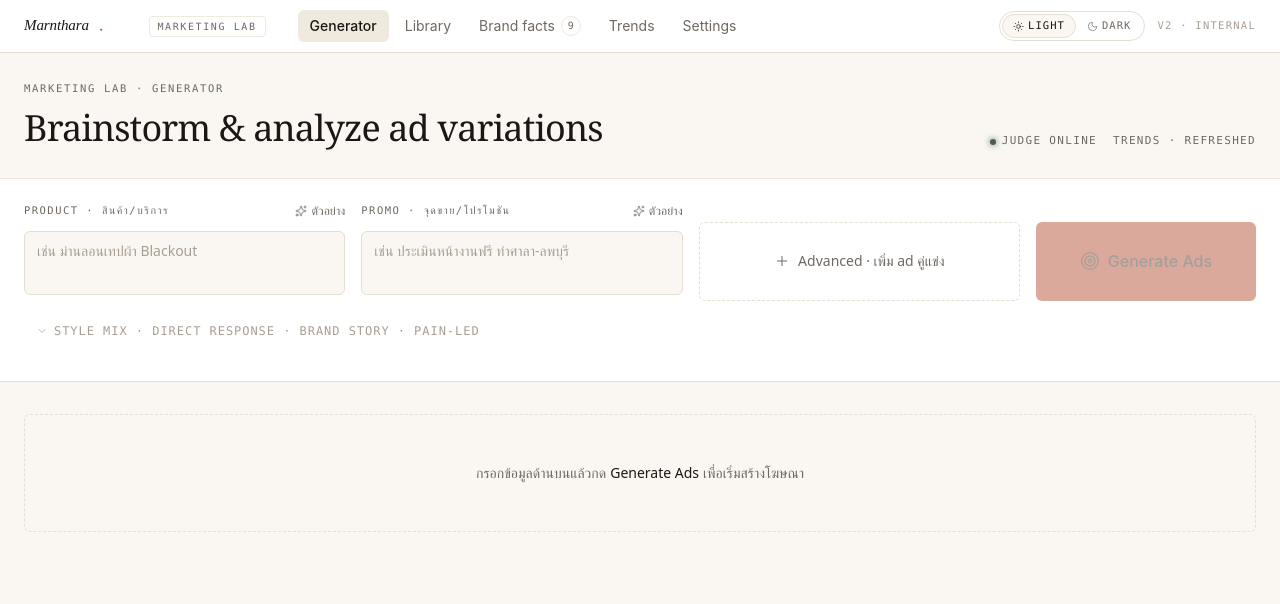
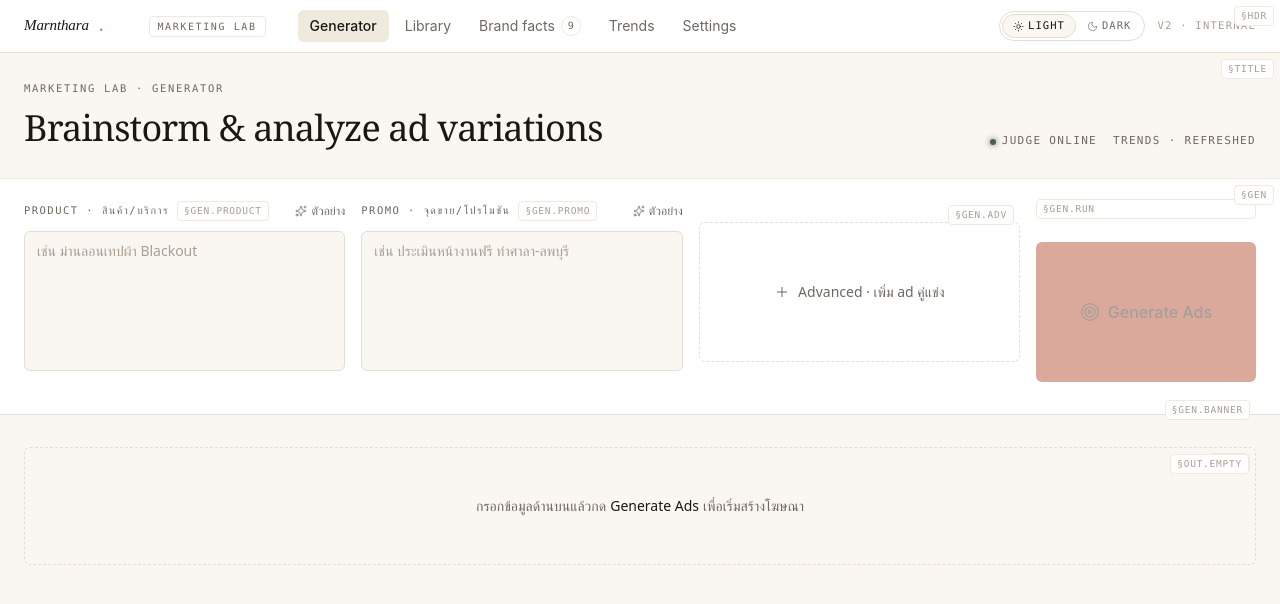
Before and after one commit to cataddcat/mtr-marketing-lab, a React (Vite) app: page / in a window 1280 px wide. Shown: the top 604 px of the page. Built offline with nearby package versions, Linux system fonts and the light colour scheme; a web font is replaced by a local one.

Commit message:
Section-code map

```diff
--- a/src/App.tsx
+++ b/src/App.tsx
@@ -4,7 +4,7 @@ import type { AdIdea, AdEvaluation, VisualPrompt } from './services/marketing-ag
 import type { RewriteState } from './components/PersonaScoreCard';
 import type { PersonaId, ParsedAdIdea } from './lib/schemas';
 import { fetchTrends, type TrendsSnapshot } from './services/trends';
-import { Loader2, Target, ChevronDown, Bookmark, MessageSquareQuote } from 'lucide-react';
+import { Loader2, Target, Bookmark, MessageSquareQuote } from 'lucide-react';
 import { InlineError } from './components/InlineError';
 import { useToast } from './components/toast-context';
 import { CompetitorInput } from './components/CompetitorInput';
@@ -14,6 +14,7 @@ import { isPerformanceEmpty, type PerformanceMetrics } from './lib/performance';
 import { BrandFactsView } from './components/BrandFactsView';
 import { BrandFactsBanner } from './components/BrandFactsBanner';
 import { CustomerQuotesView } from './components/CustomerQuotesView';
+import { SectionTag } from './components/SectionTag';
 import { ExamplePicker } from './components/ExamplePicker';
 import { ThemeToggle } from './components/ThemeToggle';
 import { AdCard } from './components/AdCard';
@@ -494,7 +495,8 @@ ${personaLines}
   return (
     <div className="min-h-screen">
       {/* App header — NOT sticky */}
-      <header className="border-b border-border bg-bg-elevated">
+      <header className="relative border-b border-border bg-bg-elevated" data-dev-code="HDR">
+        <SectionTag code="HDR" floating />
         <div className="max-w-[1440px] mx-auto px-6 h-[52px] flex items-center gap-6">
           <div className="flex items-center gap-3 shrink-0">
             <img src="/wordmark.svg" alt="Marnthara" className="brand-asset h-5 w-auto" />
@@ -574,7 +576,8 @@ ${personaLines}
       </header>
 
       {/* Page title row — NOT sticky */}
-      <section className="border-b border-border-faint">
+      <section className="relative border-b border-border-faint" data-dev-code="TITLE">
+        <SectionTag code="TITLE" floating />
         <div className="max-w-[1440px] mx-auto px-6 py-7 flex items-end justify-between gap-6 flex-wrap">
           <div>
             <div className="font-mono text-[10.5px] tracking-[0.16em] uppercase text-fg-3 mb-2">
@@ -602,14 +605,17 @@ ${personaLines}
       {activeTab === 'generator' && (
       <section
         aria-label="ตัวควบคุมการสร้างโฆษณา"
-        className="border-b border-border bg-bg-elevated"
+        className="relative border-b border-border bg-bg-elevated"
+        data-dev-code="GEN"
       >
+        <SectionTag code="GEN" floating />
         <div className="max-w-[1440px] mx-auto px-6 py-5">
           <div className="grid gap-4 md:grid-cols-[1fr_1fr_1fr_220px] items-stretch">
-            <div>
+            <div className="relative" data-dev-code="GEN.PRODUCT">
               <div className="flex items-center justify-between gap-2 mb-2">
-                <label htmlFor={productId} className="block font-mono text-[10.5px] tracking-[0.14em] uppercase text-fg-3">
+                <label htmlFor={productId} className="block font-mono text-[10.5px] tracking-[0.14em] uppercase text-fg-3 inline-flex items-center gap-2">
                   Product · สินค้า/บริการ
+                  <SectionTag code="GEN.PRODUCT" />
                 </label>
                 <ExamplePicker
                   examples={PRODUCT_EXAMPLES}
@@ -622,16 +628,17 @@ ${personaLines}
                 required
                 value={product}
                 onChange={(e) => setProduct(e.target.value)}
-                rows={2}
+                rows={5}
                 placeholder="เช่น ม่านลอนเทปผ้า Blackout"
                 lang="th"
-                className="w-full min-h-[64px] resize-none rounded-md border border-border bg-bg px-3 py-2 text-sm leading-relaxed text-fg-1 placeholder:text-fg-4 transition-colors hover:border-border-strong focus:border-accent"
+                className="w-full min-h-[140px] resize-none rounded-md border border-border bg-bg px-3 py-2 text-sm leading-relaxed text-fg-1 placeholder:text-fg-4 transition-colors hover:border-border-strong focus:border-accent"
               />
             </div>
-            <div>
+            <div className="relative" data-dev-code="GEN.PROMO">
               <div className="flex items-center justify-between gap-2 mb-2">
-                <label htmlFor={promoId} className="block font-mono text-[10.5px] tracking-[0.14em] uppercase text-fg-3">
+                <label htmlFor={promoId} className="block font-mono text-[10.5px] tracking-[0.14em] uppercase text-fg-3 inline-flex items-center gap-2">
                   Promo · จุดขาย/โปรโมชัน
+                  <SectionTag code="GEN.PROMO" />
                 </label>
                 <ExamplePicker
                   examples={PROMO_EXAMPLES}
@@ -643,21 +650,25 @@ ${personaLines}
                 id={promoId}
                 value={promo}
                 onChange={(e) => setPromo(e.target.value)}
-                rows={2}
+                rows={5}
                 placeholder="เช่น ประเมินหน้างานฟรี ท่าศาลา-ลพบุรี"
                 lang="th"
-                className="w-full min-h-[64px] resize-none rounded-md border border-border bg-bg px-3 py-2 text-sm leading-relaxed text-fg-1 placeholder:text-fg-4 transition-colors hover:border-border-strong focus:border-accent"
+                className="w-full min-h-[140px] resize-none rounded-md border border-border bg-bg px-3 py-2 text-sm leading-relaxed text-fg-1 placeholder:text-fg-4 transition-colors hover:border-border-strong focus:border-accent"
               />
             </div>
+            <div className="relative" data-dev-code="GEN.ADV">
+              <SectionTag code="GEN.ADV" floating />
               <CompetitorInput value={competitorAd} onChange={setCompetitorAd} />
-            <div className="flex flex-col">
+            </div>
+            <div className="flex flex-col relative" data-dev-code="GEN.RUN">
+              <SectionTag code="GEN.RUN" />
               <span className="block mb-2 h-[15px]" aria-hidden="true">&nbsp;</span>
               <button
                 type="button"
                 onClick={handleGenerate}
                 disabled={loading || !product}
                 aria-busy={loading}
-                className="flex-1 min-h-[64px] rounded-md flex items-center justify-center gap-2 font-medium transition-colors disabled:opacity-50"
+                className="flex-1 min-h-[140px] rounded-md flex items-center justify-center gap-2 font-medium transition-colors disabled:opacity-50"
                 style={{
                   background: 'var(--color-accent)',
                   color: 'var(--color-accent-fg)',
@@ -673,14 +684,8 @@ ${personaLines}
             </div>
           </div>
 
-          <div className="mt-4 flex items-center gap-3 flex-wrap">
-            <span className="inline-flex items-center gap-1.5 px-3 py-1.5 text-xs text-fg-4 font-mono tracking-[0.08em] uppercase">
-              <ChevronDown className="w-3 h-3" strokeWidth={1.5} aria-hidden="true" />
-              Style mix · Direct response · Brand story · Pain-led
-            </span>
-          </div>
-
-          <div className="mt-4">
+          <div className="mt-3 relative" data-dev-code="GEN.BANNER">
+            <SectionTag code="GEN.BANNER" floating />
             <BrandFactsBanner
               facts={brandFactsApi.facts}
               onOpenPanel={() => setActiveTab('brand-facts')}
@@ -694,7 +699,8 @@ ${personaLines}
       <main>
         <div className="max-w-[1440px] mx-auto px-6 py-8">
           {activeTab === 'generator' && (
-            <section aria-labelledby={resultsHeadingId} className="space-y-4">
+            <section aria-labelledby={resultsHeadingId} className="relative space-y-4" data-dev-code="OUT">
+              <SectionTag code="OUT" floating />
               <h2 id={resultsHeadingId} className="sr-only">ผลลัพธ์โฆษณา</h2>
 
               {generateError && (
@@ -708,9 +714,11 @@ ${personaLines}
               {ads.length === 0 && !loading && !generateError && (
                 <div
                   role="status"
-                  className="flex items-center justify-center border border-dashed border-border rounded-md p-12 text-fg-3 text-sm"
+                  className="relative flex items-center justify-center border border-dashed border-border rounded-md p-12 text-fg-3 text-sm"
                   lang="th"
+                  data-dev-code="OUT.EMPTY"
                 >
+                  <SectionTag code="OUT.EMPTY" floating />
                   กรอกข้อมูลด้านบนแล้วกด <b className="text-fg-1 mx-1 font-medium">Generate Ads</b> เพื่อเริ่มสร้างโฆษณา
                 </div>
               )}
@@ -718,18 +726,22 @@ ${personaLines}
               {ads.length > 0 && (
                 <>
                   {/* Summary strip — 3 mini-gauges */}
+                  <div className="relative" data-dev-code="OUT.SUM">
+                    <SectionTag code="OUT.SUM" floating />
                     <SummaryStrip ads={ads} evaluations={evaluations} />
+                  </div>
 
                   <div className="flex items-end justify-between gap-4 pt-2">
-                    <h3 className="text-base font-semibold text-fg-1">
+                    <h3 className="text-base font-semibold text-fg-1 inline-flex items-center gap-2">
                       Drafts <span className="text-fg-4 font-normal text-sm">· click a row to expand</span>
+                      <SectionTag code="OUT.LIST" />
                     </h3>
                     <span className="font-mono text-[10.5px] tracking-[0.12em] uppercase text-fg-3">
                       {Object.keys(evaluations).length} of {ads.length} scored
                     </span>
                   </div>
 
-                  <div className="space-y-3">
+                  <div className="space-y-3" data-dev-code="OUT.LIST">
                     {ads.map((ad, idx) => (
                       <AdCard
                         key={ad.clientId}
@@ -765,12 +777,14 @@ ${personaLines}
           )}
 
           {activeTab === 'library' && (
-            <div className="space-y-5">
+            <div className="relative space-y-5" data-dev-code="LIB">
+              <SectionTag code="LIB" floating />
               <nav
                 role="tablist"
                 aria-label="คลังข้อมูล"
-                className="flex gap-1 border-b"
+                className="relative flex gap-1 border-b"
                 style={{ borderColor: 'var(--color-border)' }}
+                data-dev-code="LIB.TABS"
               >
                 <SubTabButton
                   active={librarySubTab === 'saved'}
@@ -778,6 +792,7 @@ ${personaLines}
                   icon={<Bookmark className="w-3.5 h-3.5" strokeWidth={1.5} aria-hidden="true" />}
                   label="Saved ads"
                   count={savedAds.length}
+                  devCode="LIB.SAVED"
                 />
                 <SubTabButton
                   active={librarySubTab === 'quotes'}
@@ -785,11 +800,15 @@ ${personaLines}
                   icon={<MessageSquareQuote className="w-3.5 h-3.5" strokeWidth={1.5} aria-hidden="true" />}
                   label="Customer quotes"
                   count={activeQuotes}
+                  devCode="LIB.QUOTES"
                 />
+                <SectionTag code="LIB.TABS" className="ml-auto self-center mb-1.5" />
               </nav>
 
               {librarySubTab === 'saved' && (
                 savedAds.length > 0 ? (
+                  <div className="relative" data-dev-code="LIB.SAVED">
+                    <SectionTag code="LIB.SAVED" floating />
                     <SavedLibrary
                       items={savedAds}
                       headingId={savedHeadingId}
@@ -800,12 +819,15 @@ ${personaLines}
                       onExport={handleExportObsidian}
                       onCopy={handleCopyRewrite}
                     />
+                  </div>
                 ) : (
                   <div
                     role="status"
-                    className="flex flex-col items-center justify-center border border-dashed border-border rounded-md p-12 text-fg-3 text-sm gap-3"
+                    className="relative flex flex-col items-center justify-center border border-dashed border-border rounded-md p-12 text-fg-3 text-sm gap-3"
                     lang="th"
+                    data-dev-code="LIB.SAVED.EMPTY"
                   >
+                    <SectionTag code="LIB.SAVED.EMPTY" floating />
                     <Bookmark className="w-8 h-8 text-fg-4" strokeWidth={1.5} aria-hidden="true" />
                     <div className="text-center space-y-1.5">
                       <p className="text-fg-2">ยังไม่มีโฆษณาที่บันทึก</p>
@@ -826,6 +848,8 @@ ${personaLines}
               )}
 
               {librarySubTab === 'quotes' && (
+                <div className="relative" data-dev-code="LIB.QUOTES">
+                  <SectionTag code="LIB.QUOTES" floating />
                   <CustomerQuotesView
                     quotes={customerQuotesApi.quotes}
                     onUpdate={customerQuotesApi.update}
@@ -834,11 +858,14 @@ ${personaLines}
                     onResetAll={customerQuotesApi.resetAll}
                     onResetField={customerQuotesApi.resetField}
                   />
+                </div>
               )}
             </div>
           )}
 
           {activeTab === 'brand-facts' && (
+            <div className="relative" data-dev-code="BF">
+              <SectionTag code="BF" floating />
               <BrandFactsView
                 facts={brandFactsApi.facts}
                 onUpdate={brandFactsApi.update}
@@ -847,6 +874,7 @@ ${personaLines}
                 onResetAll={brandFactsApi.resetAll}
                 onResetField={brandFactsApi.resetField}
               />
+            </div>
           )}
         </div>
       </main>
@@ -886,15 +914,17 @@ interface SubTabButtonProps {
   readonly icon: React.ReactNode;
   readonly label: string;
   readonly count: number;
+  readonly devCode?: string;
 }
 
-function SubTabButton({ active, onClick, icon, label, count }: SubTabButtonProps) {
+function SubTabButton({ active, onClick, icon, label, count, devCode }: SubTabButtonProps) {
   return (
     <button
       type="button"
       role="tab"
       aria-selected={active}
       onClick={onClick}
+      data-dev-code={devCode}
       className="inline-flex items-center gap-1.5 px-3 py-2 text-sm transition-colors -mb-px border-b-2"
       style={active
         ? { color: 'var(--color-accent)', borderBottomColor: 'var(--color-accent)' }
@@ -915,6 +945,7 @@ function SubTabButton({ active, onClick, icon, label, count }: SubTabButtonProps
           {count}
         </span>
       )}
+      {devCode && <SectionTag code={devCode} className="ml-1 opacity-70" />}
     </button>
   );
 }
--- a/src/components/CompetitorInput.tsx
+++ b/src/components/CompetitorInput.tsx
@@ -19,7 +19,7 @@ export function CompetitorInput({ value, onChange }: Props) {
         <button
           type="button"
           onClick={() => setExpanded(true)}
-          className="flex-1 min-h-[64px] rounded-md inline-flex items-center justify-center gap-2 text-sm text-fg-3 hover:text-accent transition-colors border border-dashed border-border hover:bg-bg-hover"
+          className="flex-1 min-h-[140px] rounded-md inline-flex items-center justify-center gap-2 text-sm text-fg-3 hover:text-accent transition-colors border border-dashed border-border hover:bg-bg-hover"
         >
           <Plus className="w-4 h-4" strokeWidth={1.5} aria-hidden="true" />
           <span lang="th">Advanced · เพิ่ม ad คู่แข่ง</span>
@@ -65,10 +65,10 @@ export function CompetitorInput({ value, onChange }: Props) {
         id={fieldId}
         value={value}
         onChange={e => onChange(e.target.value)}
-        rows={2}
+        rows={5}
         placeholder="วาง ad คู่แข่ง — Judge จะเปรียบเทียบให้"
         lang="th"
-        className="w-full min-h-[64px] resize-none rounded-md border border-border bg-bg px-3 py-2 text-sm leading-relaxed text-fg-1 placeholder:text-fg-4 transition-colors hover:border-border-strong focus:border-accent"
+        className="w-full min-h-[140px] resize-none rounded-md border border-border bg-bg px-3 py-2 text-sm leading-relaxed text-fg-1 placeholder:text-fg-4 transition-colors hover:border-border-strong focus:border-accent"
       />
     </div>
   );
--- /dev/null
+++ b/src/components/SectionTag.tsx
@@ -0,0 +1,30 @@
+interface SectionTagProps {
+  readonly code: string;
+  /** When true, positions absolutely at top-right of the closest relative ancestor. */
+  readonly floating?: boolean;
+  readonly className?: string;
+}
+
+/**
+ * Dev-only section identifier so we can refer to UI regions by name during
+ * design feedback. The app is pre-launch — these are intentionally visible.
+ */
+export function SectionTag({ code, floating = false, className = '' }: SectionTagProps) {
+  const base =
+    'font-mono text-[9.5px] tracking-[0.08em] uppercase px-1.5 py-0.5 rounded-sm border pointer-events-none select-none';
+  const pos = floating ? 'absolute top-1.5 right-1.5 z-10' : 'inline-block';
+  return (
+    <span
+      aria-hidden="true"
+      data-dev-code={code}
+      className={`${base} ${pos} ${className}`}
+      style={{
+        background: 'var(--color-bg-elevated)',
+        color: 'var(--color-fg-4)',
+        borderColor: 'var(--color-border-faint)',
+      }}
+    >
+      §{code}
+    </span>
+  );
+}
```
Lines whose indentation alone changed are shown as unchanged.
